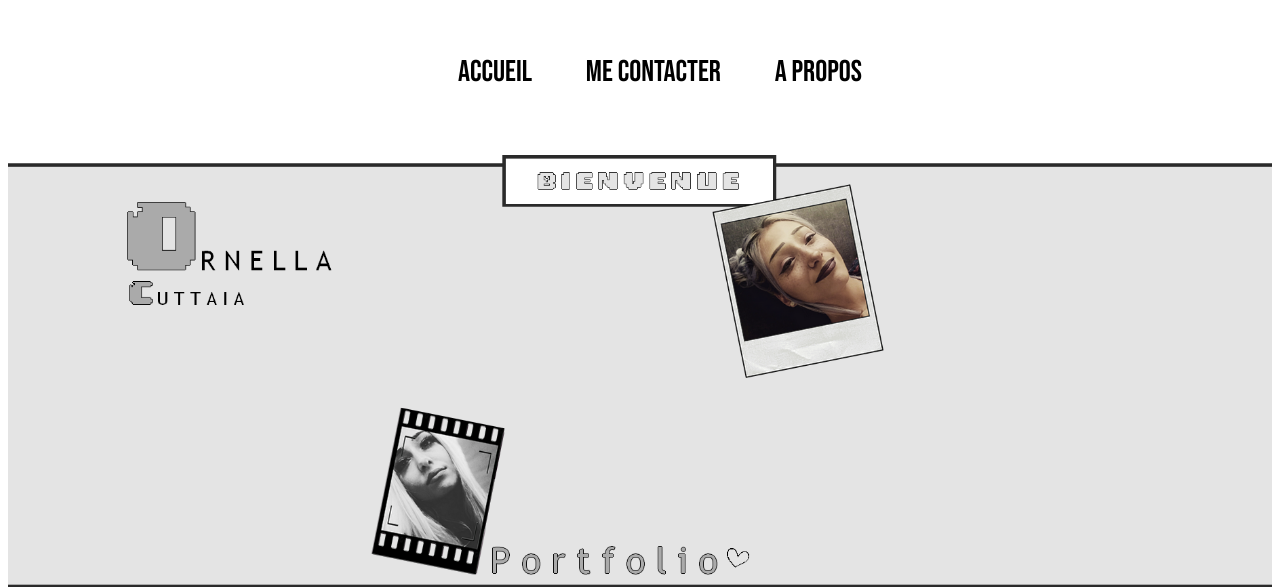
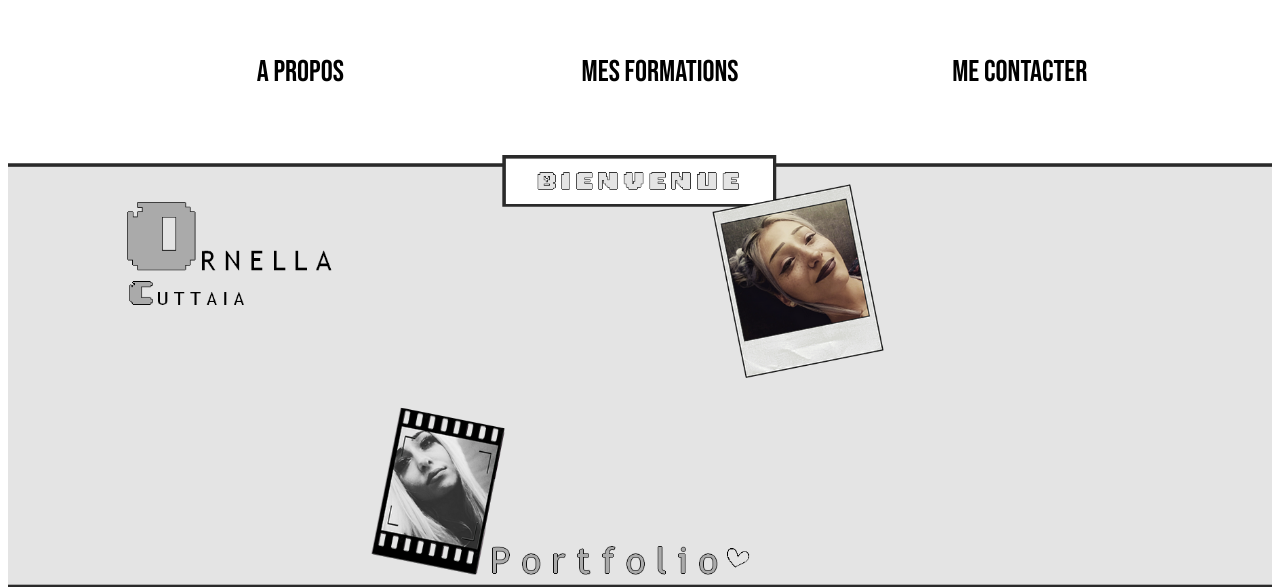
Before and after one commit to Ornellac/Portfolio, a PHP site: page / in a window 1280 px wide. Shown: the top 587 px of the page. Run offline with PHP 8.4, Linux system fonts and the light colour scheme; some web fonts are replaced.

Commit message:
Mise en place des menu déroulant du nav

```diff
--- a/CSS/index.css
+++ b/CSS/index.css
@@ -30,9 +30,6 @@ a:hover{
     cursor: pointer;
 }
 
-a:visited {
-    color: #81698f;
-}
 
 nav {
     text-align: center;
@@ -45,5 +42,51 @@ nav li {
 	list-style: none; /* nécessaire pour IE7 */
 
 }
+/*?_________ Mise en page du menu de navigation _ LES SOUS MENU  */
+
+nav ul::after{
+    display: table;
+    clear: both;
+}
+
+.sous{
+    display: none;
+    box-shadow: 0px 1px 2px rgb(221, 205, 248);
+    background-color: white;
+    position: absolute;
+    width: 100%;
+    z-index: 1000;
+}
+
+nav ul li {
+    float: center;
+    width: 25%;
+    text-align: center;
+    position: relative;
+}
+
+nav > ul li:hover .sous {
+    display: block;
+}
+
+.sous li {
+    float: none;
+    width: 100%;
+    text-align: left;
+}
+
+.sous a {
+    padding: 10px;
+    border-bottom: none;
+}
+
+.sous a:hover {
+    border-bottom: none;
+    background-color: rgba(200, 200, 200, 0.1);
+}
+
+.deroulant > a::after{
+    font-size: 10px;
+}
 
 /*todo_____________________________________________________________________ Mise en page du body */
--- a/index.html
+++ b/index.html
@@ -17,9 +17,14 @@
 <header>
     <nav>
         <ul>
-            <li><a routerLink='#'>ACCUEIL</a></li>
-            <li><a routerLink='#'>ME CONTACTER</a></li>
-            <li><a routerLink='#'>A PROPOS</a></li>
+            <li class="deroulant"><a href='#'>A PROPOS</a>
+                <ul class="sous">
+                    <li><a>QUI JE SUIS</a></li>
+                    <li><a>MES PROJETS</a></li>
+                </ul>
+            </li>
+            <li><a href='#'>MES FORMATIONS</a></li>
+            <li><a href='#'>ME CONTACTER</a></li>
         </ul>
         <img class=img.responsive src="./img/nav_1.bmp"/>
     </nav>
```
